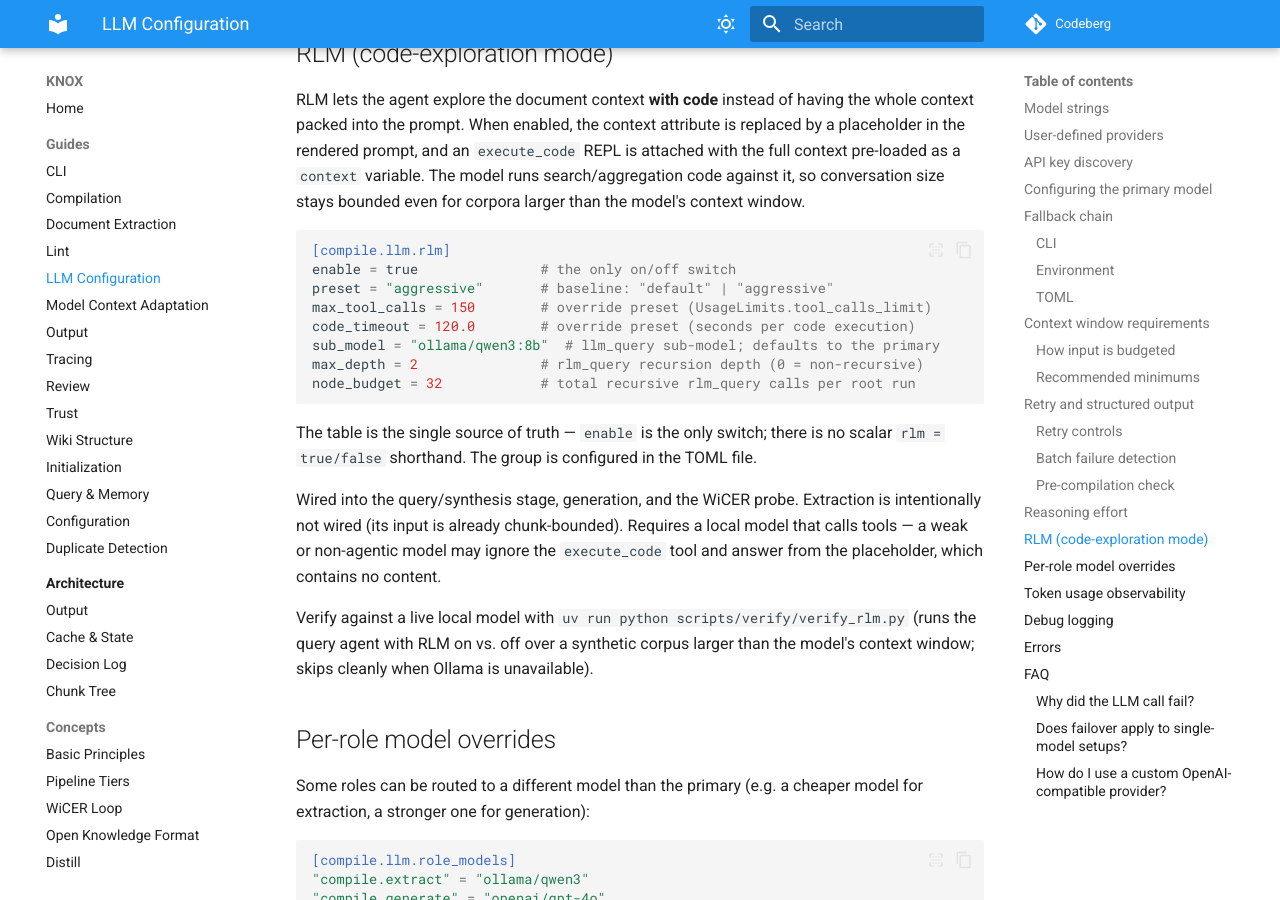
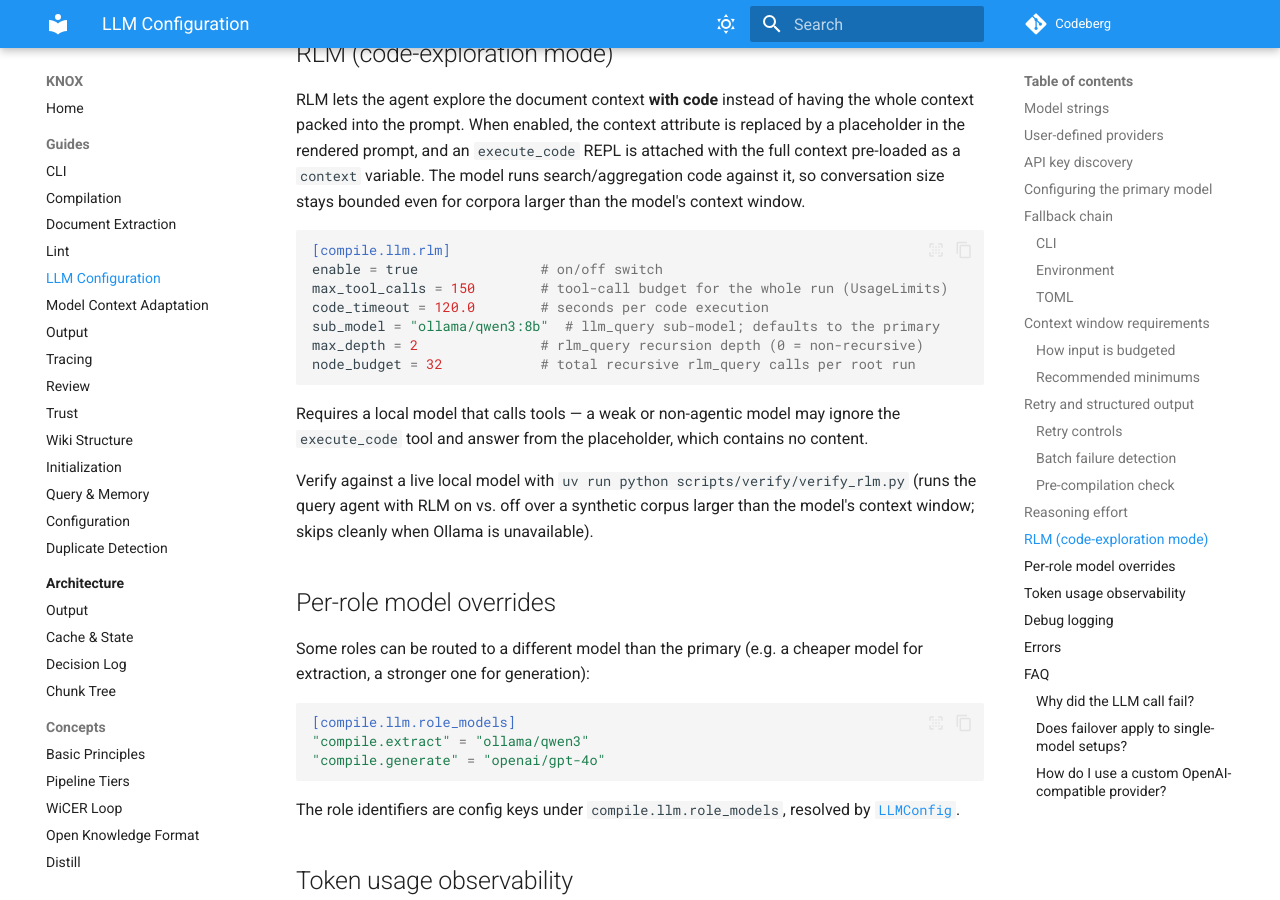
Before and after one commit to jr2804/kompend, an MkDocs documentation site: the page built from docs/guides/llm-config.md, in a window 1280 px wide and 900 px high, scrolled down 6375 px. Built offline with MkDocs 1.6.1 and Material for MkDocs 9.7.7, drawn with Linux system fonts in a browser that asks for light colours.

Commit message:
📝 docs: simplify RLM config documentation and example

````diff
--- a/docs/guides/llm-config.md
+++ b/docs/guides/llm-config.md
@@ -283,21 +283,14 @@ context window.
 
 ```toml
 [compile.llm.rlm]
-enable = true               # the only on/off switch
-preset = "aggressive"       # baseline: "default" | "aggressive"
-max_tool_calls = 150        # override preset (UsageLimits.tool_calls_limit)
-code_timeout = 120.0        # override preset (seconds per code execution)
+enable = true               # on/off switch
+max_tool_calls = 150        # tool-call budget for the whole run (UsageLimits)
+code_timeout = 120.0        # seconds per code execution
 sub_model = "ollama/qwen3:8b"  # llm_query sub-model; defaults to the primary
 max_depth = 2               # rlm_query recursion depth (0 = non-recursive)
 node_budget = 32            # total recursive rlm_query calls per root run
 ```
 
-The table is the single source of truth — `enable` is the only switch;
-there is no scalar `rlm = true/false` shorthand. The group is configured
-in the TOML file.
-
-Wired into the query/synthesis stage, generation, and the WiCER probe.
-Extraction is intentionally not wired (its input is already chunk-bounded).
 Requires a local model that calls tools — a weak or non-agentic model may
 ignore the `execute_code` tool and answer from the placeholder, which
 contains no content.
````
Also changed, not shown: 1 other file.
